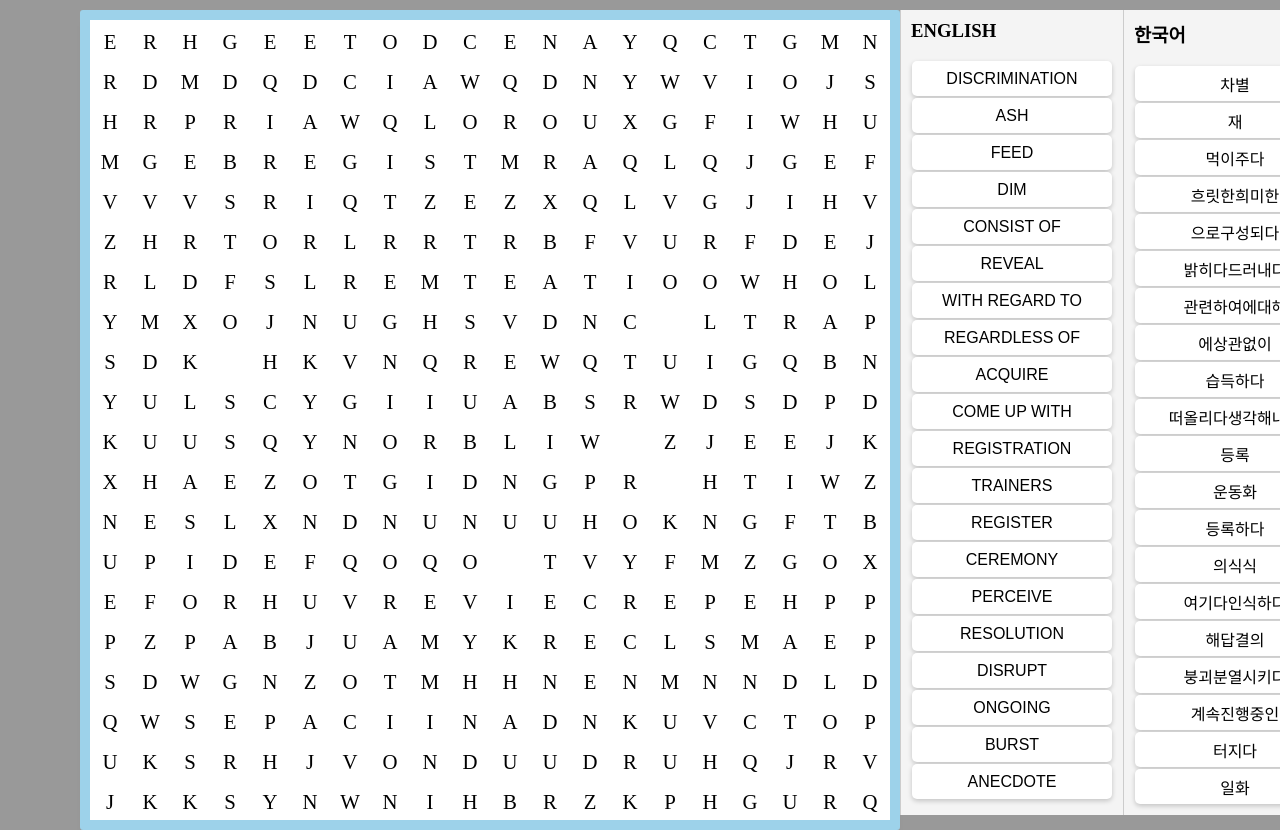
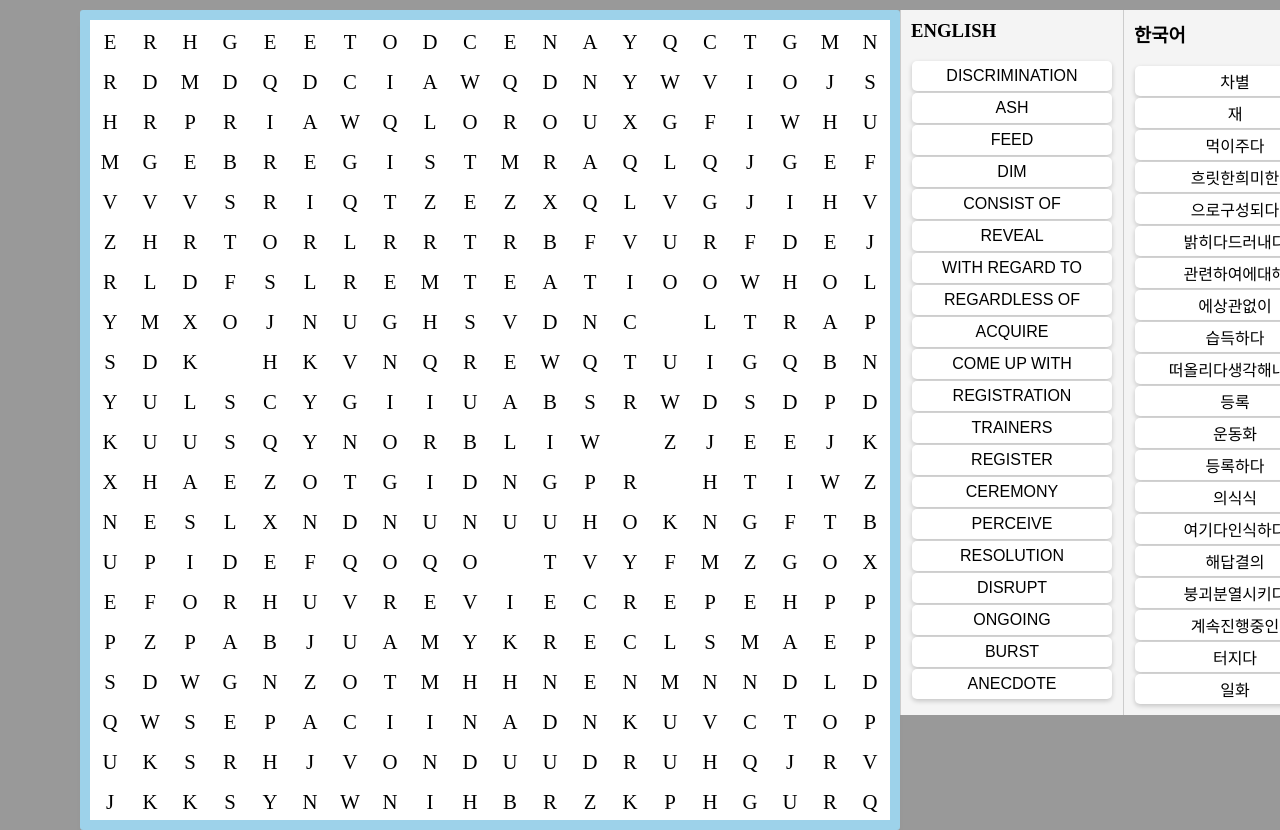
Before and after one commit to wanthebest7/game, a plain HTML site: page wordSearch.html in a window 1280 px wide. Shown: the top 830 px of the page. Drawn offline with nearby package versions, Linux system fonts and the light colour scheme.

Commit message:
Update wordsearch.css

```diff
--- a/wordsearch.css
+++ b/wordsearch.css
@@ -83,7 +83,7 @@ html {
 .words button {
     float: left;
     width: 200px;
-    height: 35px;
+    height: 30px;
     background: white;
     text-align: center;
     margin: 1px; /* Adds some space between the buttons */
@@ -110,7 +110,7 @@ html {
 .words2 button {
     float: left;
     width: 200px;
-    height: 35px;
+    height: 30px;
     background: white;
     text-align: center;
     margin: 1px; /* Adds some space between the buttons */
```
